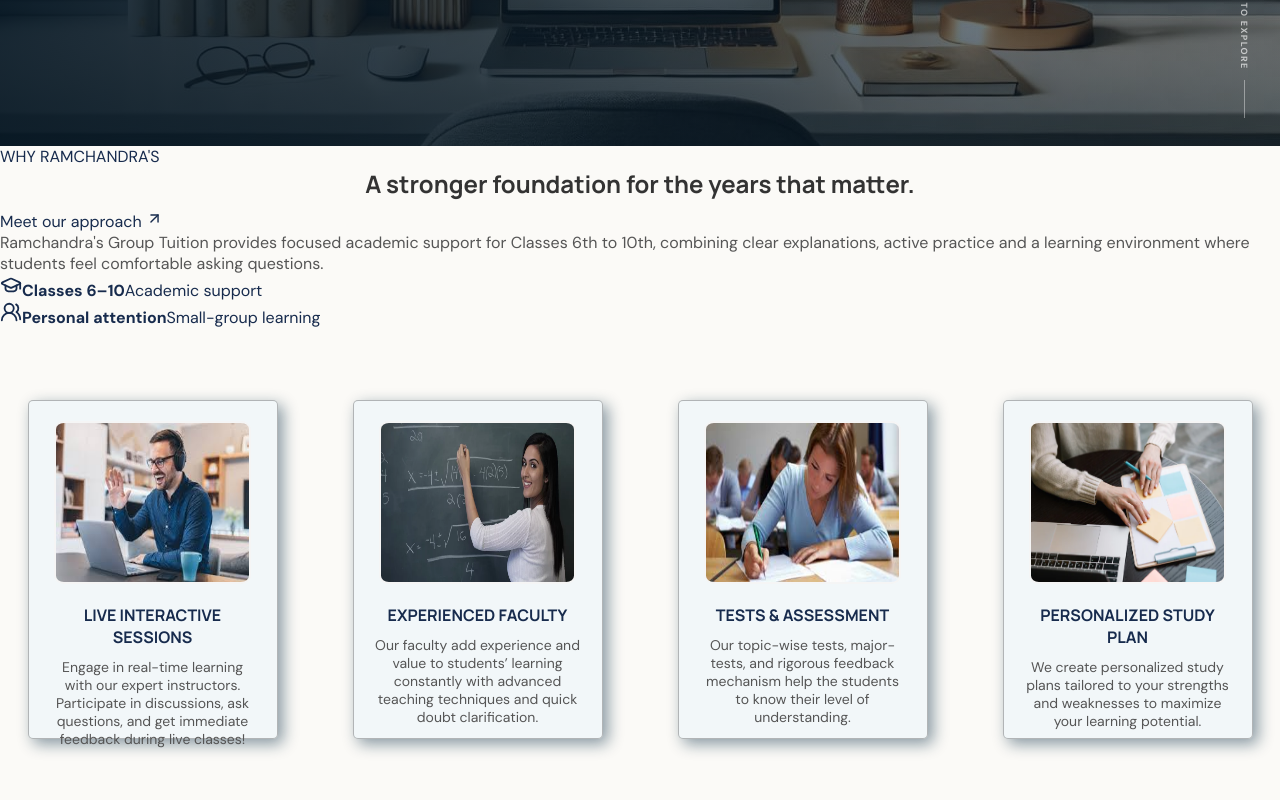
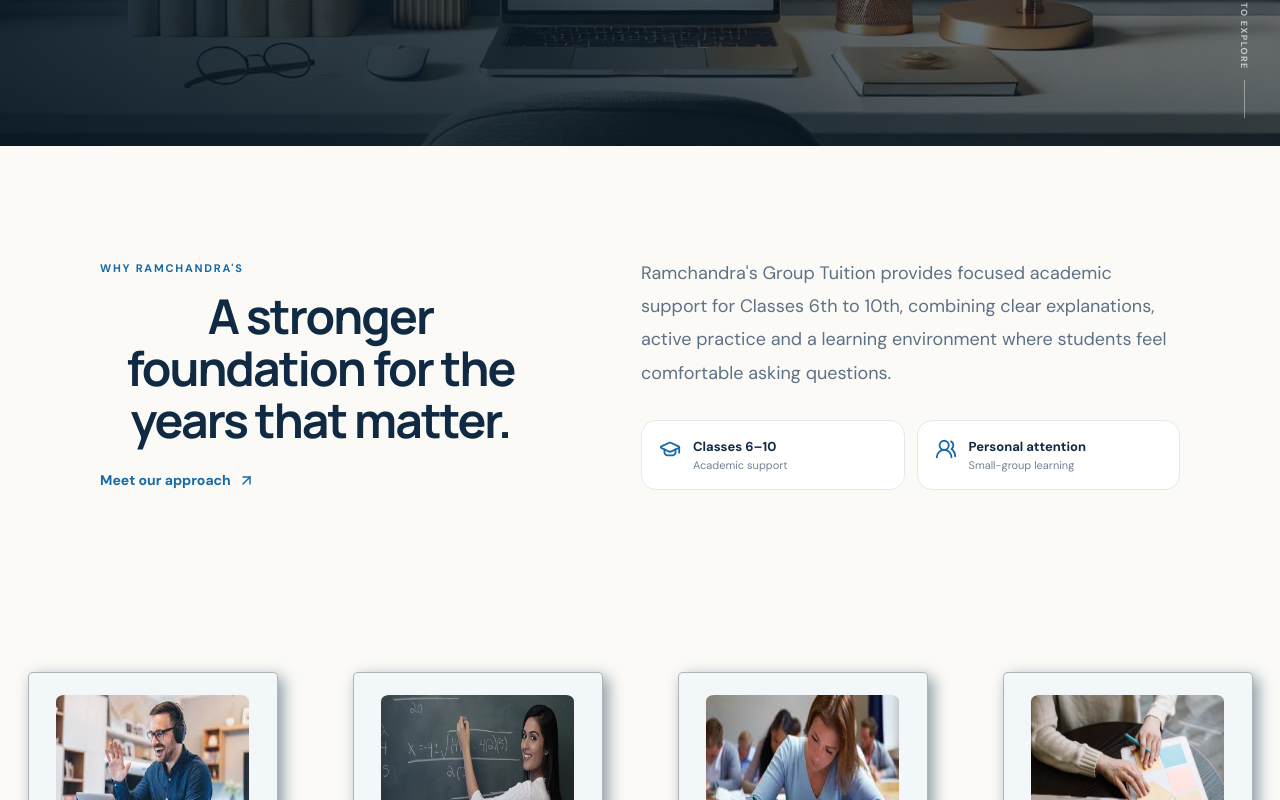
Before and after one commit to Rohan9833/Ramchandras-Group-Tution, a React (Vite) app: page / in a window 1280 px wide. Shown: the part 650-1450 px from the top of the page. Built offline with nearby package versions, Linux system fonts and the light colour scheme; no server answers.

Commit message:
Redesign frontend UI

```diff
--- a/src/Home/IntroPara.css
+++ b/src/Home/IntroPara.css
@@ -1,56 +1,103 @@
-.outer-intro-para {
-  display: flex;
-  justify-content: center;
-  align-items: center;
-  padding: 20px;
-  margin-top: 5rem;
+.intro-section {
+  padding: 110px 24px;
+  background: #fbfaf7;
 }
 
-.intro-para {
-  display: flex;
-  max-width: 1100px;
-  width: 100%;
-  gap: 8em;
+.intro-inner {
+  width: min(1080px, 100%);
+  margin: 0 auto;
+  display: grid;
+  grid-template-columns: .9fr 1.1fr;
+  gap: 100px;
+  align-items: center;
 }
 
-.left, .right {
-  flex: 1;
-  opacity: 0;
-  transform: translateY(-30px);
-  transition: opacity 1.2s ease, transform 0.8s ease;
+.eyebrow {
+  color: #1769aa;
+  font-size: 11px;
+  font-weight: 800;
+  letter-spacing: .16em;
 }
 
-.left.slide-down,
-.right.slide-down {
-  opacity: 1;
-  transform: translateY(0);
+.intro-lead h2 {
+  margin: 13px 0 24px;
+  color: #102a43;
+  font-family: 'Manrope', sans-serif;
+  font-size: clamp(32px, 4vw, 48px);
+  line-height: 1.08;
+  letter-spacing: -.04em;
 }
 
-.left {
-  text-align: left;
-  font-size: 18px;
-  font-weight: bold;
-  line-height: 1.6;
-  color: #333;
+.text-link {
+  display: inline-flex;
+  align-items: center;
+  gap: 7px;
+  color: #1769aa;
+  font-size: 14px;
+  font-weight: 800;
 }
 
-.left p strong, .right p strong {
-  color: #673E1E;
+.text-link:hover {
+  color: #102a43;
 }
 
-.right {
-  text-align: justify;
-  font-size: 16px;
+.intro-copy > p {
+  margin: 0;
+  color: #5e7184;
+  font-size: 18px;
+  line-height: 1.85;
 }
 
-                                                  /* Responsive Design */
-@media (max-width: 768px) {
-  .intro-para {
-    flex-direction: column;
-    text-align: center;
+.intro-stats {
+  display: grid;
+  grid-template-columns: 1fr 1fr;
+  gap: 12px;
+  margin-top: 30px;
+}
+
+.intro-stats > div {
+  display: flex;
+  gap: 12px;
+  padding: 17px;
+  border: 1px solid #e2e9ee;
+  border-radius: 15px;
+  background: white;
+}
+
+.intro-stats svg {
+  flex: 0 0 auto;
+  color: #1769aa;
+}
+
+.intro-stats span {
+  display: grid;
+  gap: 3px;
+  color: #718296;
+  font-size: 11px;
+}
+
+.intro-stats strong {
+  color: #102a43;
+  font-size: 13px;
+}
+
+@media (max-width: 800px) {
+  .intro-section {
+    padding: 78px 20px;
   }
 
-  .left, .right {
-    width: 100%;
+  .intro-inner {
+    grid-template-columns: 1fr;
+    gap: 42px;
+  }
+
+  .intro-copy > p {
+    font-size: 16px;
   }
 }
+
+@media (max-width: 480px) {
+  .intro-stats {
+    grid-template-columns: 1fr;
+  }
+}
```
